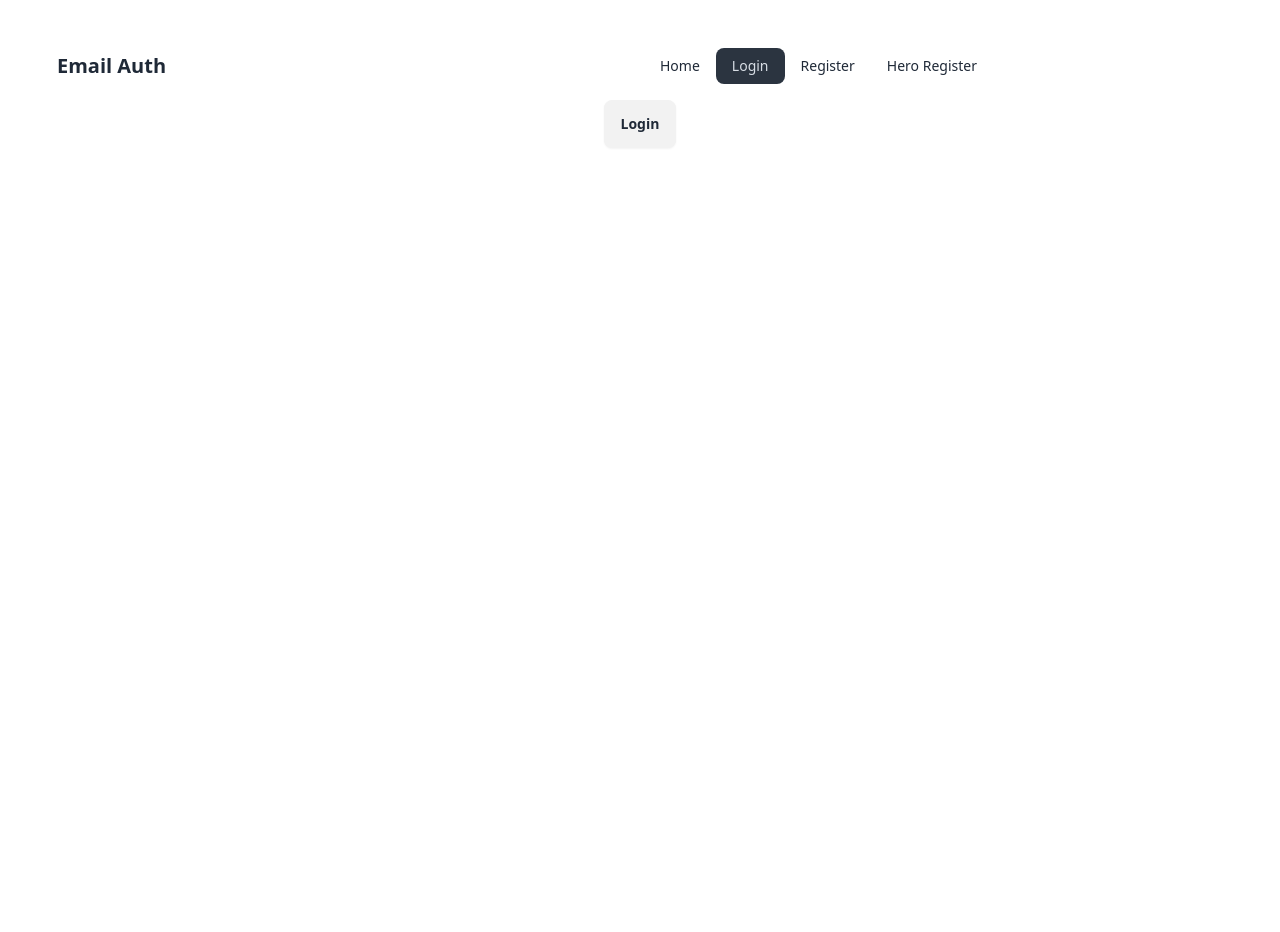
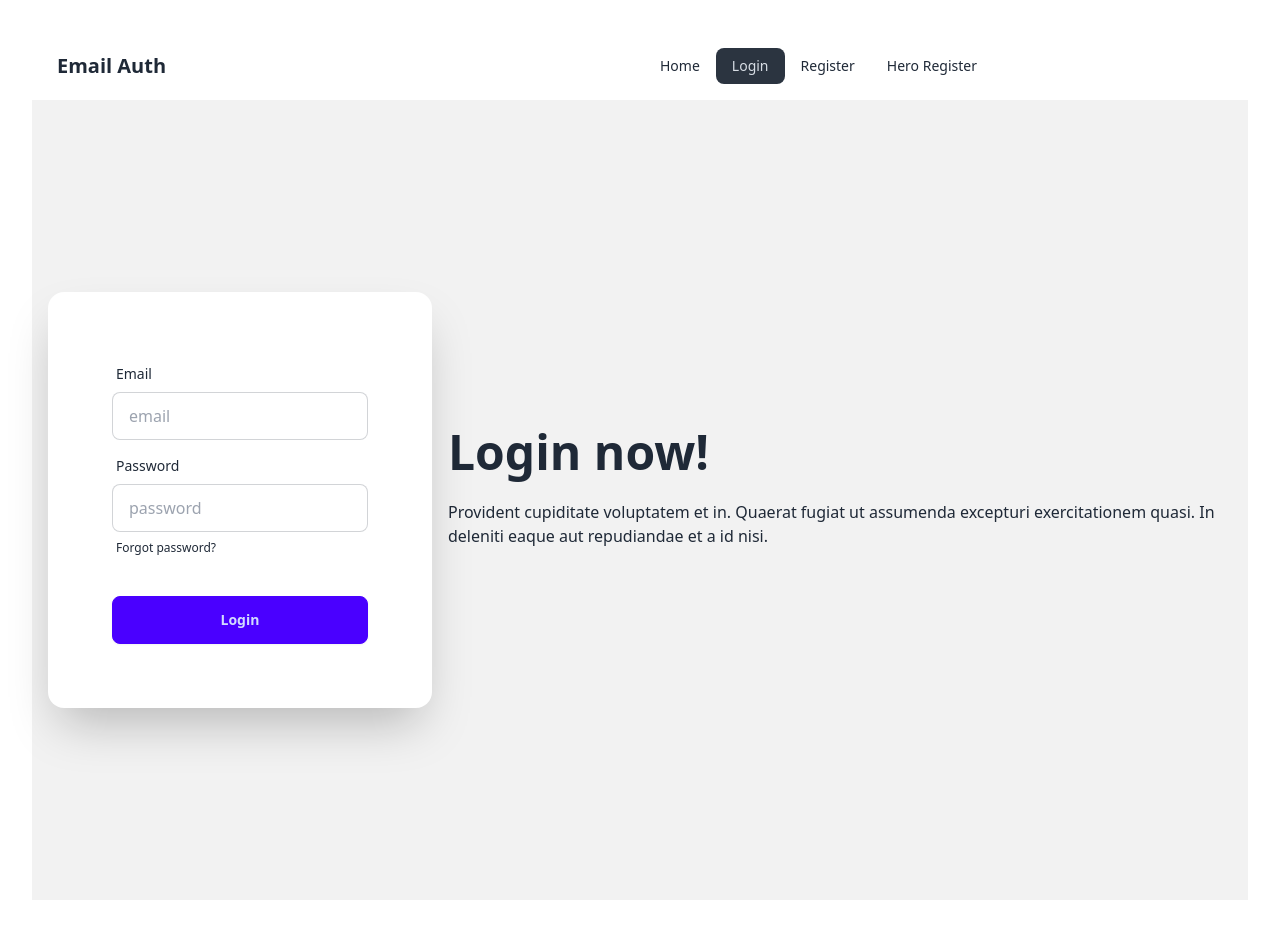
Before and after one commit to sujonifty/module-50-user-email-passro, a React (Vite) app: page /login in a window 1280 px wide. Before the commit the page ends 800 px from the top, so only its background shows below. Built offline with nearby package versions, Linux system fonts and the light colour scheme.

Commit message:
completed registation section

```diff
--- a/package.json
+++ b/package.json
@@ -15,6 +15,7 @@
     "match-sorter": "^6.3.4",
     "react": "^18.2.0",
     "react-dom": "^18.2.0",
+    "react-icons": "^5.0.1",
     "react-router-dom": "^6.22.3",
     "sort-by": "^1.2.0"
   },
--- a/src/Components/HeroRegister/HeroRegister.jsx
+++ b/src/Components/HeroRegister/HeroRegister.jsx
@@ -1,11 +1,49 @@
+import { createUserWithEmailAndPassword } from "firebase/auth";
+import auth from "../../Firebase/Firebase.config";
+import { useState } from "react";
+import { PiEyeSlash } from "react-icons/pi";
+import { LiaEyeSolid } from "react-icons/lia";
 
 
 const HeroRegister = () => {
-    const handleHeroRegister=e=>{
+
+    const [registerError, setRegisterError] = useState('');
+    const [registerSuccess, setRegisterSuccess] = useState('');
+    const [showPassword, setShowPassword] = useState(false);
+
+    const handleHeroRegister = e => {
         e.preventDefault();
         const email = e.target.email.value;
-        const password= e.target.password.value;
-        console.log(email,password)
+        const password = e.target.password.value;
+        const Accepted = e.target.terms.checked;
+        console.log(email, password);
+        // clear massage
+        setRegisterError('');
+        setRegisterSuccess('');
+        //validation
+        if (password.length < 6) {
+            setRegisterError(' Password should be at least 6 characters')
+            return;
+        }
+        else if (!/[A-Z]/.test(password)) {
+            setRegisterError(' Please provide at least one  upper case characters')
+            return;
+        }
+        else if (!Accepted) {
+            setRegisterError(' Please accept the terms and condition')
+            return;
+        }
+        //create user
+        createUserWithEmailAndPassword(auth, email, password)
+            .then((result => {
+                const user = result.user;
+                console.log(user);
+                setRegisterSuccess('Register successfully')
+            }))
+            .catch((error) => {
+                console.error(error);
+                setRegisterError(error.message)
+            })
 
     }
     return (
@@ -22,21 +60,37 @@ const HeroRegister = () => {
                                 <label className="label">
                                     <span className="label-text">Email</span>
                                 </label>
-                                <input type="email" name="email"placeholder="email" className="input input-bordered" required />
+                                <input type="email"  name="email" placeholder="email" className="input input-bordered" required />
                             </div>
                             <div className="form-control">
-                                <label className="label">
-                                    <span className="label-text">Password</span>
+                                <label className="input input-bordered flex items-center gap-2">
+                                    <input type={showPassword ? "text" : "password"} name="password" className="grow" placeholder="password" />
+                                    <span onClick={() => { setShowPassword(!showPassword) }}>
+                                        {
+                                            showPassword ? <PiEyeSlash /> : <LiaEyeSolid />
+                                        }
+                                    </span>
                                 </label>
-                                <input type="password" name="password" placeholder="password" className="input input-bordered" required />
+
                                 <label className="label">
                                     <a href="#" className="label-text-alt link link-hover">Forgot password?</a>
                                 </label>
+
                             </div>
+                            <label className="label " htmlFor="terms">
+                                    <input type="checkbox" name="terms"  />
+                                    Accept our <a href="">terms & conditions</a>
+                                </label>
                             <div className="form-control mt-6">
                                 <button className="btn btn-primary">Login</button>
                             </div>
                         </form>
+                        {
+                            registerError && <p className="text-red-700">{registerError}</p>
+                        }
+                        {
+                            registerSuccess && <p className="text-green-700">{registerSuccess}</p>
+                        }
                     </div>
                 </div>
             </div>
--- a/src/Components/Login/Login.jsx
+++ b/src/Components/Login/Login.jsx
@@ -1,8 +1,35 @@
 
 const Login = () => {
     return (
-        <div>
-            <button className="btn">Login</button>
+        <div className="hero min-h-screen bg-base-200">
+            <div className="hero-content flex-col lg:flex-row-reverse">
+                <div className="text-center lg:text-left">
+                    <h1 className="text-5xl font-bold">Login now!</h1>
+                    <p className="py-6">Provident cupiditate voluptatem et in. Quaerat fugiat ut assumenda excepturi exercitationem quasi. In deleniti eaque aut repudiandae et a id nisi.</p>
+                </div>
+                <div className="card shrink-0 w-full max-w-sm shadow-2xl bg-base-100">
+                    <form className="card-body">
+                        <div className="form-control">
+                            <label className="label">
+                                <span className="label-text">Email</span>
+                            </label>
+                            <input type="email" placeholder="email" className="input input-bordered" required />
+                        </div>
+                        <div className="form-control">
+                            <label className="label">
+                                <span className="label-text">Password</span>
+                            </label>
+                            <input type="password" placeholder="password" className="input input-bordered" required />
+                            <label className="label">
+                                <a href="#" className="label-text-alt link link-hover">Forgot password?</a>
+                            </label>
+                        </div>
+                        <div className="form-control mt-6">
+                            <button className="btn btn-primary">Login</button>
+                        </div>
+                    </form>
+                </div>
+            </div>
         </div>
     );
 };
--- a/src/Components/Register/Register.jsx
+++ b/src/Components/Register/Register.jsx
@@ -1,10 +1,21 @@
+import { createUserWithEmailAndPassword } from "firebase/auth";
+import auth from "../../Firebase/Firebase.config";
 
 const Register = () => {
 const handleSubmit=e=>{
     e.preventDefault();
     const email = e.target.email.value;
     const password= e.target.password.value;
-    console.log(email,password)
+    console.log(email,password);
+    // create user
+    createUserWithEmailAndPassword(auth,email,password)
+    .then((result)=>{
+        const user=result.user;
+        console.log(user);
+    })
+    .catch((error)=>{
+        console.error(error);
+    })
 
 }
     return (
--- a/src/Firebase/Firebase.config.js
+++ b/src/Firebase/Firebase.config.js
@@ -0,0 +1,20 @@
+// Import the functions you need from the SDKs you need
+import { initializeApp } from "firebase/app";
+import { getAuth } from "firebase/auth";
+// TODO: Add SDKs for Firebase products that you want to use
+// https://firebase.google.com/docs/web/setup#available-libraries
+
+// Your web app's Firebase configuration
+const firebaseConfig = {
+  apiKey: "AIzaSyBdygQ3U4-vaye3JyEP87-kpe32A4Ozj88",
+  authDomain: "email-password-auth-proj-5f62e.firebaseapp.com",
+  projectId: "email-password-auth-proj-5f62e",
+  storageBucket: "email-password-auth-proj-5f62e.appspot.com",
+  messagingSenderId: "223869749240",
+  appId: "1:223869749240:web:7443d9ba52c8d4dc7cb80d"
+};
+
+// Initialize Firebase
+const app = initializeApp(firebaseConfig);
+const auth = getAuth(app);
+export default auth;
```
Also changed, not shown: 1 other file (tests, documents, lock files or other folders).
